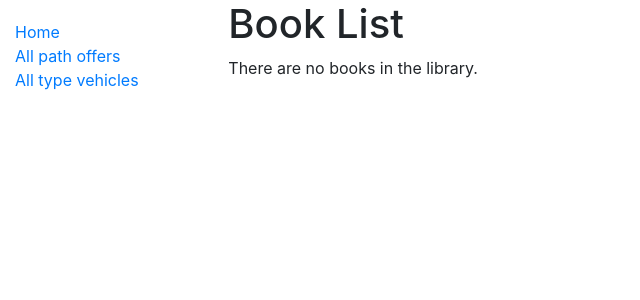
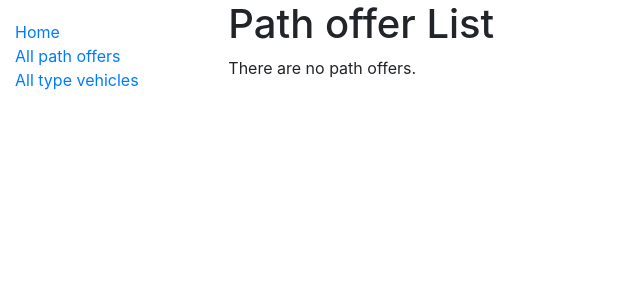
Before and after one commit to angeloviro/djangoesempi, a Django app: page /passaggi/path_offers/ in a window 1280 px wide. Shown: the top 300 px of the page, without its empty margins (0-640 px from the left). Run offline with Django 3.2, Linux system fonts and the light colour scheme; data that the repository does not hold is empty; some libraries are stand-ins or nearby versions.

Commit message:
modifica files dei path offers

```diff
--- a/carpooling/passaggi/templates/passaggi/path_offer_list.html
+++ b/carpooling/passaggi/templates/passaggi/path_offer_list.html
@@ -1,16 +1,16 @@
 {% extends "base_generic.html" %}
 
 {% block content %}
-  <h1>Book List</h1>
-  {% if book_list %}
+  <h1>Path offer List</h1>
+  {% if path_offer_list %}
   <ul>
-    {% for book in book_list %}
+    {% for path_offer in path_offer_list %}
       <li>
-        <a href="{{ book.get_absolute_url }}">{{ book.title }}</a> ({{book.author}})
+        <a href="{{ path_offer.get_absolute_url }}">{{ path_offer.departure }}</a> ({{path_offer.arrive}})({{path_offer.data_partenza}})({{path_offer.data_arrivo}})({{path_offer.ora_partenza}})({{path_offer.ora_arrivo}})({{path_offer.booked}})({{path_offer.full}})({{path_offer.price}})({{path_offer.max_available}})
       </li>
     {% endfor %}
   </ul>
   {% else %}
-    <p>There are no books in the library.</p>
+    <p>There are no path offers.</p>
   {% endif %}
 {% endblock %}
```
Also changed, not shown: carpooling/passaggi/templates/passaggi/path_offer_detail.html (+11 -20 lines).
